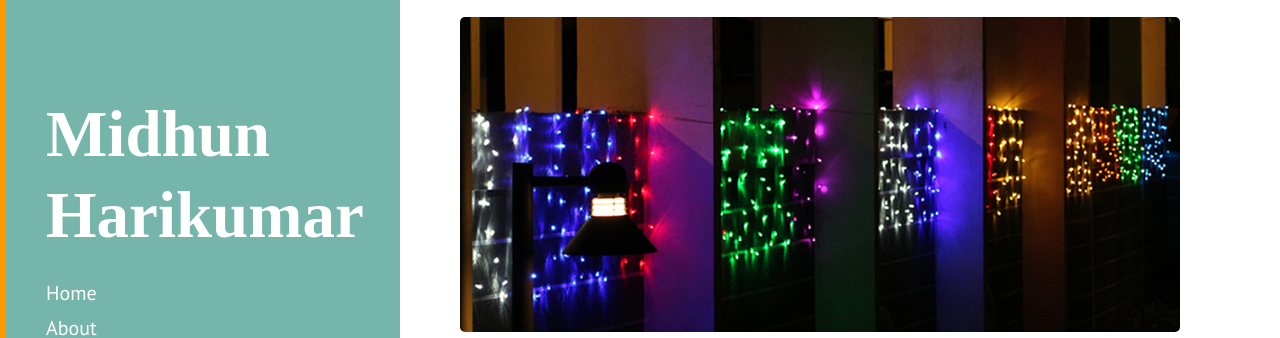
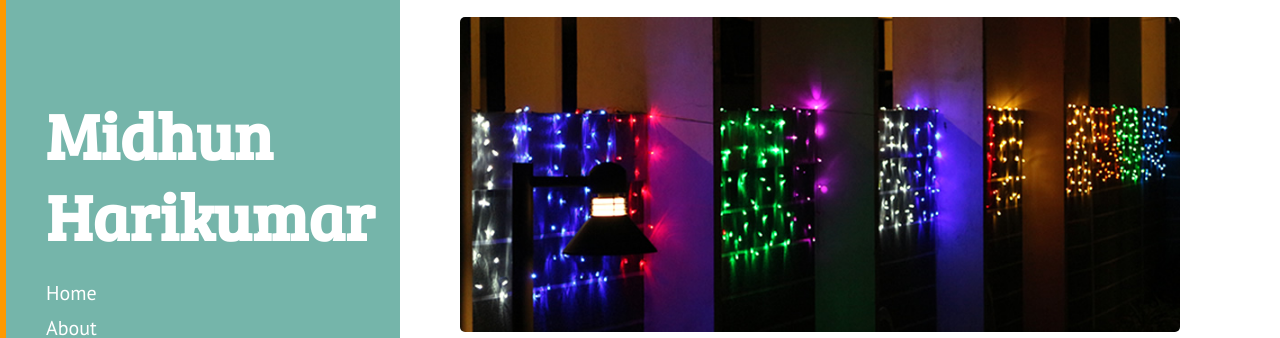
Before and after one commit to midhunhk/midhunhk.github.io, a Jekyll site: the page built from index.html, in a window 1280 px wide. Shown: the part 324-662 px from the top of the page. Built offline with Jekyll 4.4.1, drawn with Linux system fonts in a browser that asks for light colours; a script that is not in the unit is left out; the list of posts is cut into pages by our own code.

Commit message:
add font reference

```diff
--- a/_includes/head.html
+++ b/_includes/head.html
@@ -16,7 +16,7 @@
   <!-- CSS -->
   <link rel="stylesheet" href="{{ site.baseurl }}/public/poole.css">
   <link rel="stylesheet" href="{{ site.baseurl }}/public/hyde.css">
-  <link rel="stylesheet" href="http://fonts.googleapis.com/css?family=PT+Sans:400,400italic,700|Abril+Fatface">
+  <link rel="stylesheet" href="http://fonts.googleapis.com/css?family=PT+Sans:400,400italic,700|Abril+Fatface|Bree+Serif">
 
   <!-- Icons -->
   <link rel="apple-touch-icon-precomposed" sizes="144x144" href="{{ site.baseurl }}/public/apple-touch-icon-precomposed.png">
```
